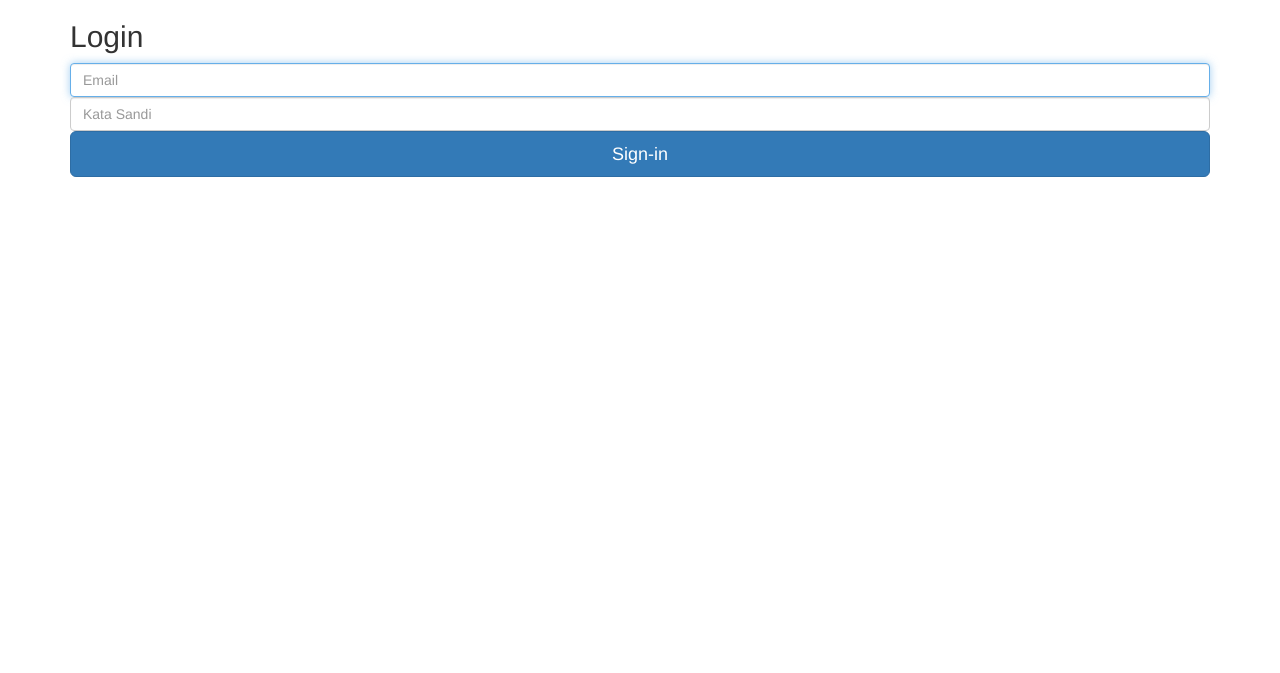
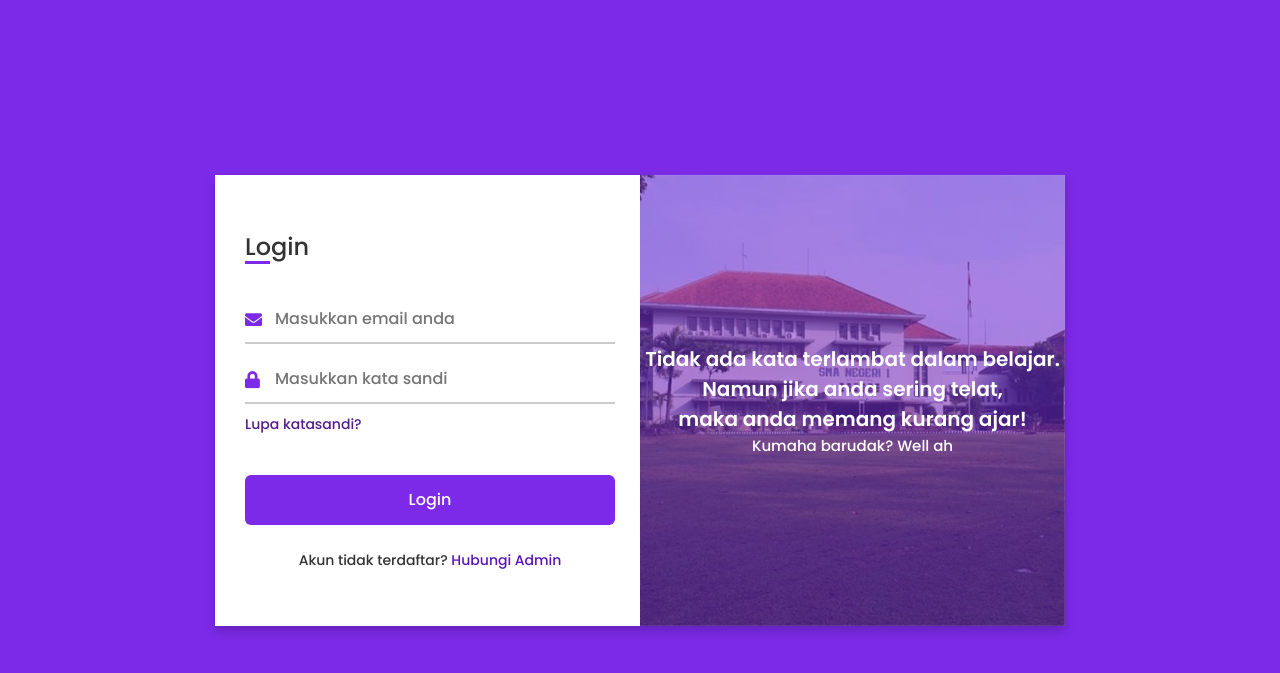
Before and after one commit to dayeeen/presici, a PHP site: page /home in a window 1280 px wide. Shown: the top 673 px of the page. Run offline with PHP 8.4, Linux system fonts and the light colour scheme.

Commit message:
ubah login page jadi keceeee

```diff
--- a/view/login.php
+++ b/view/login.php
@@ -1,60 +1,93 @@
 <!DOCTYPE html>
-<!-- saved from url=(0040)http://getbootstrap.com/examples/signin/ -->
-<html lang="en"><head><meta http-equiv="Content-Type" content="text/html; charset=UTF-8">
-    <meta charset="utf-8">
-    <meta http-equiv="X-UA-Compatible" content="IE=edge">
-    <meta name="viewport" content="width=device-width, initial-scale=1">
-    <!-- The above 3 meta tags *must* come first in the head; any other head content must come *after* these tags -->
-    <meta name="description" content="">
-    <meta name="author" content="">
-    <link rel="icon" href="./lib/img/logo.png">
+<!-- Coding by CodingNepal | www.codingnepalweb.com-->
+<html lang="en" dir="ltr">
 
-    <title>Login</title>
+<head>
+  <meta charset="UTF-8">
+  <title> Login and Registration Form in HTML & CSS | CodingLab </title>
+  <!-- Custom styles for this template -->
+  <link href="./lib/login.css" rel="stylesheet">
+  <!-- Fontawesome CDN Link -->
+  <link rel="stylesheet" href="https://cdnjs.cloudflare.com/ajax/libs/font-awesome/5.15.3/css/all.min.css">
+  <meta name="viewport" content="width=device-width, initial-scale=1.0">
 
-    <!-- Bootstrap core CSS -->
-    <link href="./lib/bootstrap.min.css" rel="stylesheet">
-
-    <!-- IE10 viewport hack for Surface/desktop Windows 8 bug -->
-    <link href="./lib/ie10-viewport-bug-workaround.css" rel="stylesheet">
-
-    <!-- Custom styles for this template -->
-    <link href="./lib/signin.css" rel="stylesheet">
-
-    <!-- Just for debugging purposes. Don't actually copy these 2 lines! -->
-    <!--[if lt IE 9]><script src="../../assets/js/ie8-responsive-file-warning.js"></script><![endif]-->
   <script src="./lib/ie-emulation-modes-warning.js"></script>
 
-    <!-- HTML5 shim and Respond.js for IE8 support of HTML5 elements and media queries -->
-    <!--[if lt IE 9]>
-      <script src="https://oss.maxcdn.com/html5shiv/3.7.2/html5shiv.min.js"></script>
-      <script src="https://oss.maxcdn.com/respond/1.4.2/respond.min.js"></script>
-    <![endif]-->
 </head>
 
 <body>
   <div class="container">
+    <input type="checkbox" id="flip">
+    <div class="cover">
+      <div class="front">
+        <img src="./lib/img/wallpaper.jpg" alt="">
+        <div class="text">
+          <span class="text-1">Tidak ada kata terlambat dalam belajar. <br> Namun jika anda sering telat,<br>  maka anda memang kurang ajar!</span>
+          <span class="text-2">Kumaha barudak? Well ah</span>
+        </div>
+      </div>
+      <div class="back">
+        <div class="text">
+          <span class="text-1">Complete miles of journey <br> with one step</span>
+          <span class="text-2">Let's get started</span>
+        </div>
+      </div>
+    </div>
+    <div class="forms">
+      <div class="form-content">
+        <div class="login-form">
+          <div class="title">Login</div>
           <form class="form-signin" method="post" action="model/proses.php">
-        <h2 class="form-signin-heading">Login</h2>
             <?php
             if (isset($_GET['log'])) {
-                if ($_GET['log']==2) {
+              if ($_GET['log'] == 2) {
                 echo "<div class='alert alert-danger'><strong>Periksa kembali email & katasandi Anda!</strong></div>";
               }
             }
             ?>
-        <label for="inputEmail" class="sr-only">Alamat email</label>
-        <input type="email" name="email" id="inputEmail" class="form-control" placeholder="Email" required="" autofocus="">
-        <label for="inputPassword" class="sr-only">Kata sandi</label>
-        <input type="password" name="pwd" id="inputPassword" class="form-control" placeholder="Kata Sandi" required="">
+            <div class="input-boxes">
+              <div class="input-box">
+                <i class="fas fa-envelope"></i>
+                <input type="email" placeholder="Masukkan email anda" name="email" id="inputEmail" required>
+              </div>
+              <div class="input-box">
+                <i class="fas fa-lock"></i>
+                <input type="password" placeholder="Masukkan kata sandi" name="pwd" id="inputPassword" required>
+              </div>
+              <div class="text"><a href="">Lupa katasandi?</a></div>
+              <div class="button input-box">
+                <input type="submit" name="login" value="Login">
+              </div>
+              <div class="text sign-up-text">Akun tidak terdaftar? <label for="flip">Hubungi Admin</label></div>
+            </div>
+          </form>
+        </div>
+        <div class="signup-form">
+          <div class="title">Form Laporan</div>
+          <form action="#">
+            <div class="input-boxes">
+              <div class="input-box">
+                <i class="fas fa-user"></i>
+                <input type="text" placeholder="Masukkan nama anda" required>
+              </div>
+              <div class="input-box">
+                <i class="fas fa-envelope"></i>
+                <input type="email" placeholder="Masukkan email anda" required>
+              </div>
+              <div class="input-box">
+                <i class="fas fa-book"></i>
+                <input type="text" placeholder="Masukkan keluhan anda" required>
+              </div>
+              <div class="button input-box">
+                <input type="submit" value="Kirim">
+              </div>
+              <div class="text sign-up-text">Sudah punya akun? <label for="flip">Login sekarang</label></div>
+            </div>
+          </form>
+        </div>
+      </div>
+    </div>
+  </div>
+</body>
 
-        <input class="btn btn-lg btn-primary btn-block" type="submit" name="login" value="Sign-in">
-      </form>
-
-    </div> <!-- /container -->
-
-
-    <!-- IE10 viewport hack for Surface/desktop Windows 8 bug -->
-    <script src="./lib/ie10-viewport-bug-workaround.js"></script>
-
-
-</body></html>
+</html>
```
Lines whose indentation alone changed are shown as unchanged.
